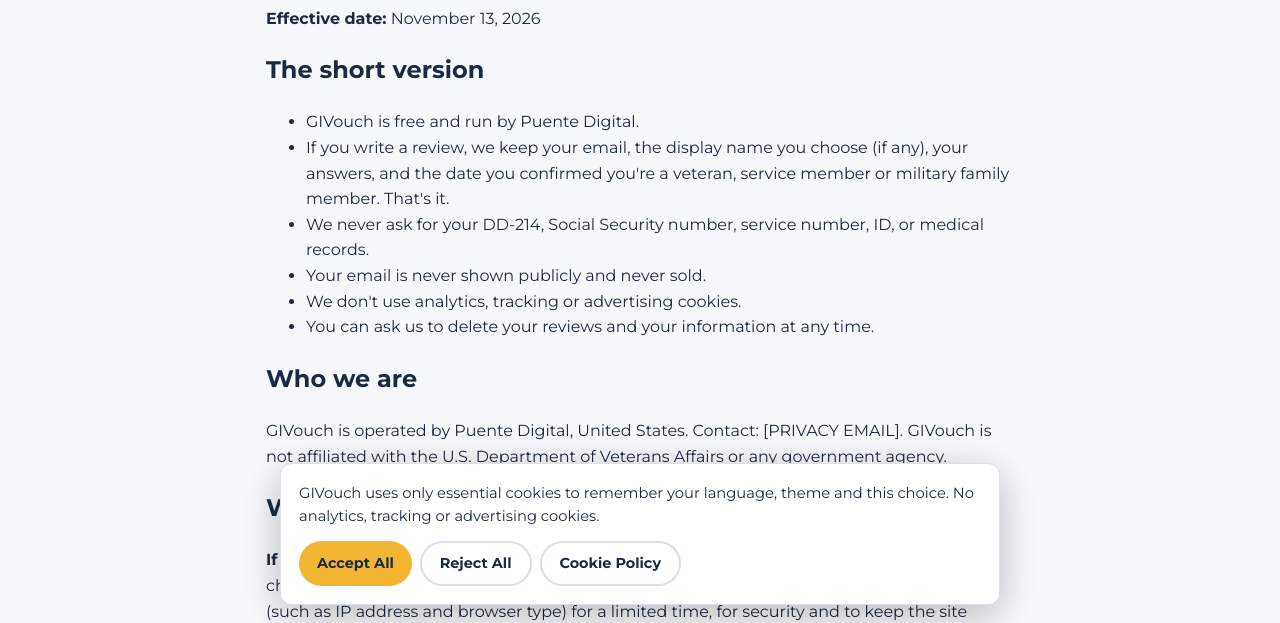
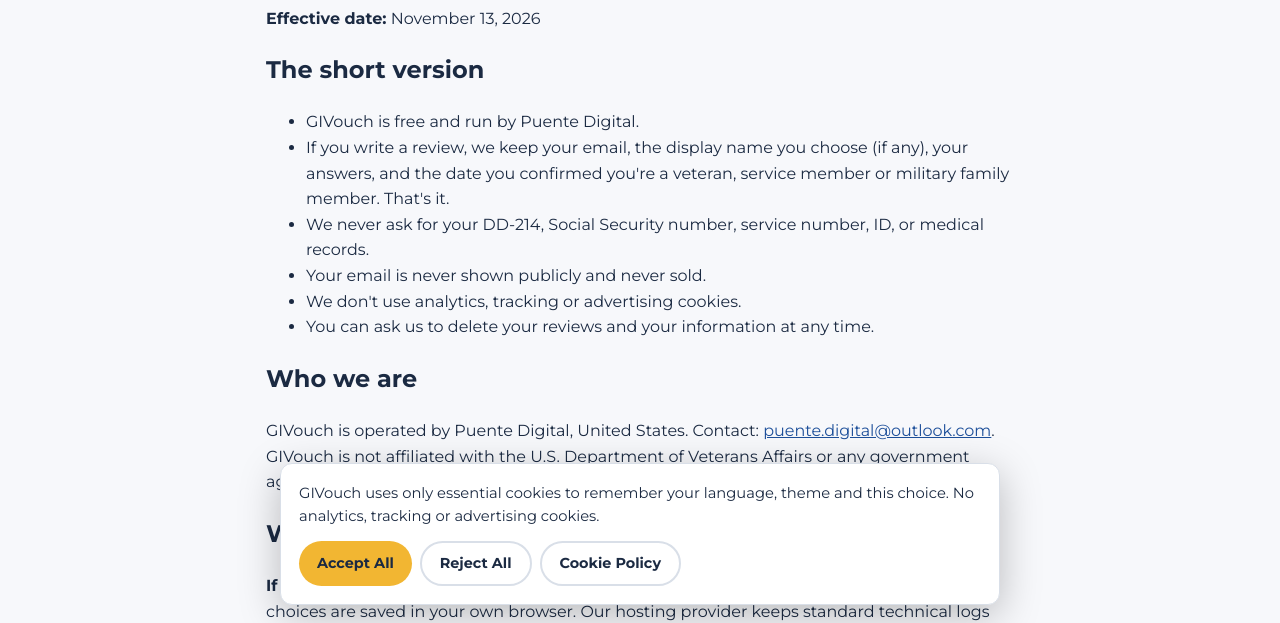
Before and after one commit to nelsonacolon/givouch, a website: page privacy.html in a window 1280 px wide. Shown: the part 179-802 px from the top of the page. Drawn offline with Linux system fonts and the light colour scheme.

Commit message:
Add privacy contact email to policies
Co-Authored-By: Claude Opus 5.5 <noreply@anthropic.com>
Claude-Session: https://claude.ai/code/session_01BcstbKmH69GbwudzsR83ZA

```diff
--- a/privacy.html
+++ b/privacy.html
@@ -41,7 +41,7 @@
 <li>You can ask us to delete your reviews and your information at any time.</li>
 </ul>
 <h2>Who we are</h2>
-<p>GIVouch is operated by Puente Digital, United States. Contact: [PRIVACY EMAIL]. GIVouch is not affiliated with the U.S. Department of Veterans Affairs or any government agency.</p>
+<p>GIVouch is operated by Puente Digital, United States. Contact: <a href="mailto:puente.digital@outlook.com">puente.digital@outlook.com</a>. GIVouch is not affiliated with the U.S. Department of Veterans Affairs or any government agency.</p>
 <h2>What we collect</h2>
 <p><strong>If you only browse:</strong> nothing that identifies you. Your language, light/dark mode and cookie choices are saved in your own browser. Our hosting provider keeps standard technical logs (such as IP address and browser type) for a limited time, for security and to keep the site running.</p>
 <p><strong>If you write a review:</strong></p>
@@ -73,7 +73,7 @@
 <li>Rejected reviews: deleted within 12 months.</li>
 </ul>
 <h2>Your choices and rights</h2>
-<p>You can ask us to see, correct, or delete your information and reviews by emailing [PRIVACY EMAIL] from the address you used. We respond within 30 days. Depending on where you live (for example, California or the European Union), you may have additional rights, and we honor them for all users.</p>
+<p>You can ask us to see, correct, or delete your information and reviews by emailing <a href="mailto:puente.digital@outlook.com">puente.digital@outlook.com</a> from the address you used. We respond within 30 days. Depending on where you live (for example, California or the European Union), you may have additional rights, and we honor them for all users.</p>
 <h2>Children</h2>
 <p>GIVouch is for veterans, service members and their families. It is not intended for anyone under 18, and we do not knowingly collect information from them.</p>
 <h2>Security</h2>
@@ -83,7 +83,7 @@
 <h2>Changes to this policy</h2>
 <p>If we change this policy, we will update the effective date and, for important changes, post a notice on the site before the change takes effect.</p>
 <h2>Contact</h2>
-<p>Puente Digital · [PRIVACY EMAIL]</p>
+<p>Puente Digital · <a href="mailto:puente.digital@outlook.com">puente.digital@outlook.com</a></p>
 </div></main>
 
   <footer class="site-footer">
```
Also changed, not shown: cookies.html (+1 -1 lines).
